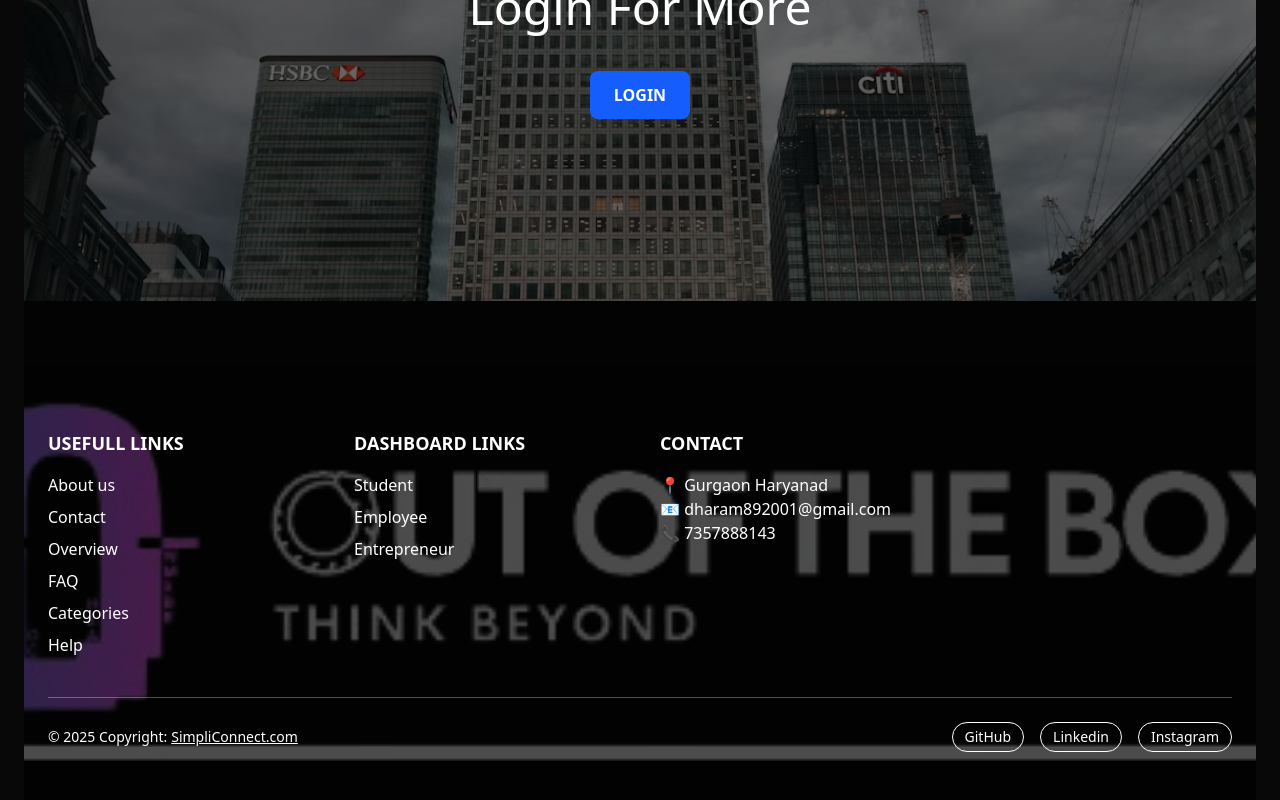
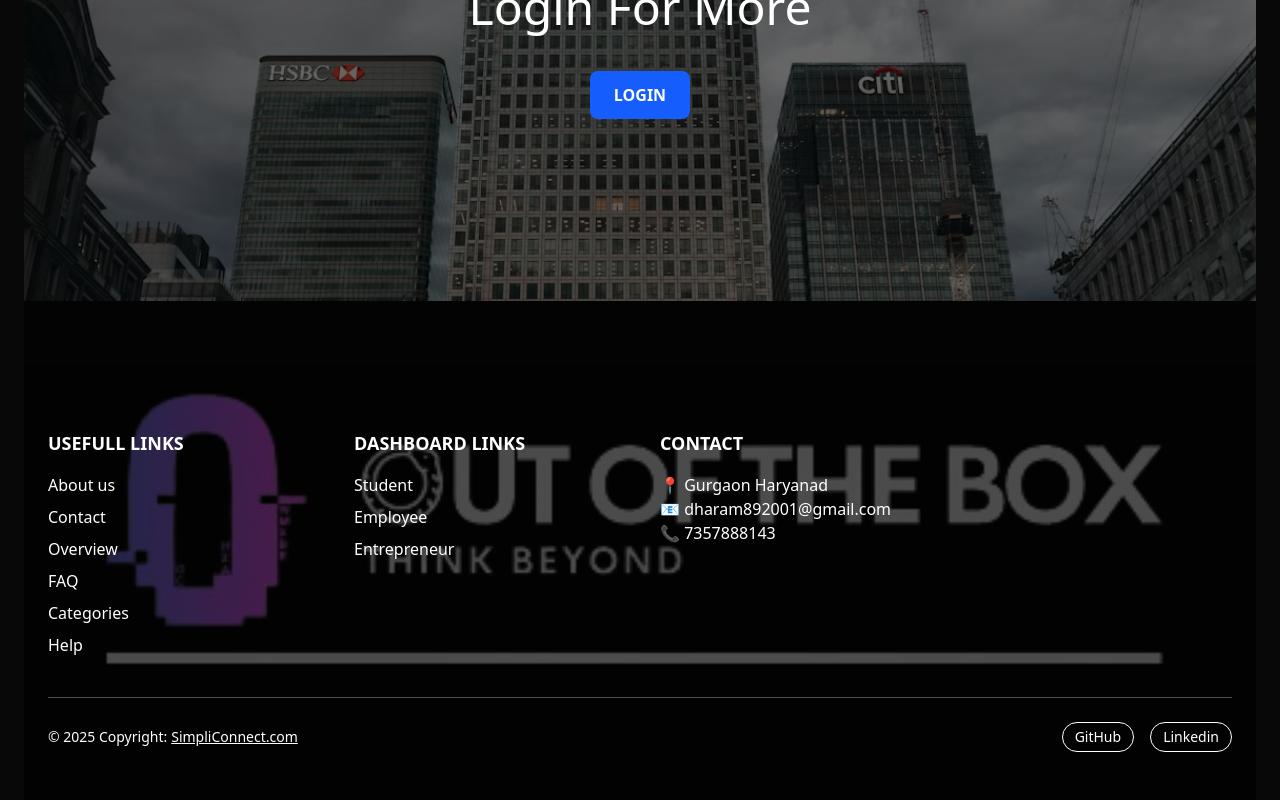
Before and after one commit to dharamADiT/Simpli-Connect-React, a React (Vite) app: page / in a window 1280 px wide. Shown: the part 1144-1944 px from the top of the page. Built offline with nearby package versions, Linux system fonts and the light colour scheme.

Commit message:
second commit

```diff
--- a/src/components/Footer.jsx
+++ b/src/components/Footer.jsx
@@ -1,6 +1,7 @@
 import React from "react";
 import footerBg from "/public/logo3.png";
 import { Link } from "react-router-dom";
+
 
 const Footer = () => {
   return (
@@ -9,12 +10,14 @@ const Footer = () => {
     >
       {/* Background Image */}
       <div
-        className="absolute  inset-0  bg-cover bg-center"
-        style={{ backgroundImage: `url(${footerBg})` }}
-      ></div>
+        className="absolute  inset-0 bg-cover bg-center"
+
+      >
+        <img src={footerBg} className="w-full" alt="" />
+      </div>
 
       {/* Overlay */}
-      <div className="absolute inset-0 bg-black/70"></div>
+      <div className="absolute  inset-0 bg-black/70"></div>
 
       {/* Content */}
       <div className="relative max-w-7xl mx-auto px-6 py-16 z-10">
@@ -67,21 +70,19 @@ const Footer = () => {
           {/* Left */}
           <div className="text-center md:text-left text-sm">
             © 2025 Copyright:
-            <Link to={""} className="underline ml-1">SimpliConnect.com</Link>
+            <Link to={"https://simpli-connect-react.vercel.app/"} className="underline ml-1">SimpliConnect.com</Link>
           </div>
 
           {/* Right - Social Icons */}
           <div className="flex gap-4 mt-5 md:mt-0 text-sm">
-            <Link className="border border-white px-3 py-1 rounded-full hover:bg-white hover:text-black transition">
+            <Link  to= { "https://github.com/dharamADiT/Simpli-Connect-React"}className="border border-white px-3 py-1 rounded-full hover:bg-white hover:text-black transition">
               GitHub
             </Link>
-            <Link className="border border-white px-3 py-1 rounded-full hover:bg-white hover:text-black transition">
+            <Link to={"https://www.linkedin.com/in/dharam-baghel-53bab4267/?originalSubdomain=in"} className="border border-white px-3 py-1 rounded-full hover:bg-white hover:text-black transition">
               Linkedin
             </Link>
 
-            <Link className="border border-white px-3 py-1 rounded-full hover:bg-white hover:text-black transition">
-              Instagram
-            </Link>
+
           </div>
 
         </div>
```
